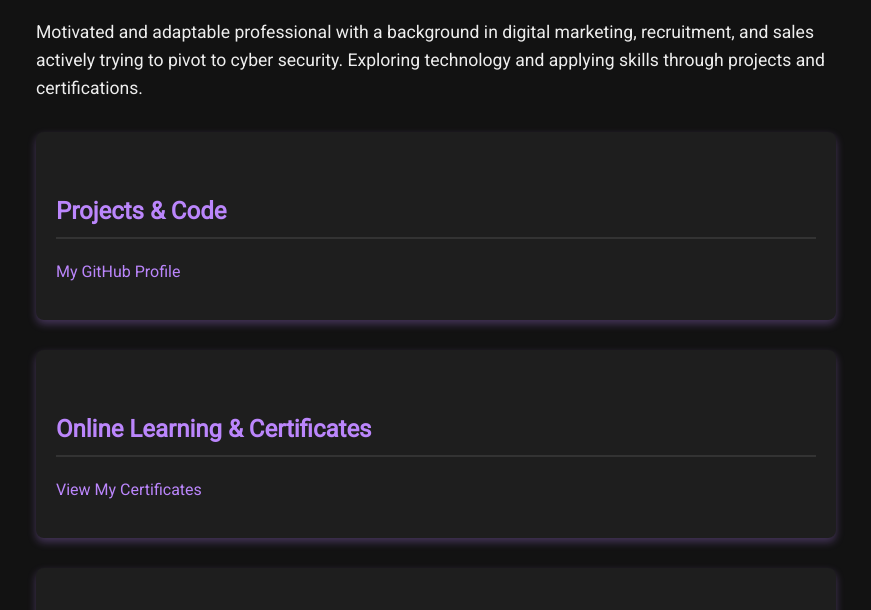
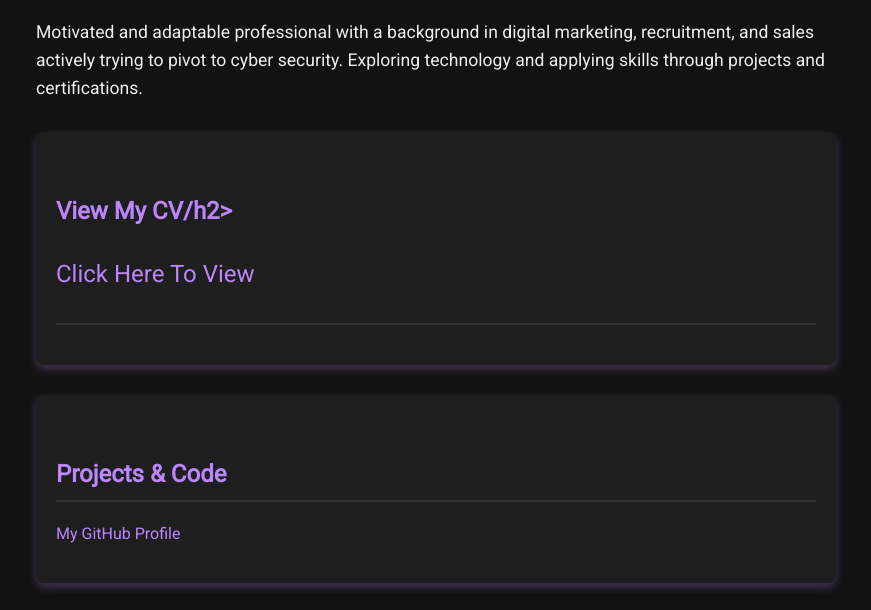
Before and after one commit to Illestonline/illestonline.github.io, a plain HTML site: page index.html in a window 1280 px wide. Shown: the part 151-761 px from the top of the page, without its empty margins (204-1075 px from the left). Drawn offline with Linux system fonts and the light colour scheme.

Commit message:
Update index.html

```diff
--- a/index.html
+++ b/index.html
@@ -73,6 +73,14 @@
   <p>Motivated and adaptable professional with a background in digital marketing, recruitment, and sales actively trying to pivot to cyber security. Exploring technology and applying skills through projects and certifications.</p>
 
   <section>
+    <h2>View My CV/h2>
+    <ul>
+      <li><a href="https://docs.google.com/document/d/17sufq0eM3QovPwR0BcW_YN1xdxzJYsTGO_HJaNaaT5g/edit?usp=sharing" target="_blank" rel="noopener">Click Here To View</a></li>
+      <!-- this links to google docs -->
+    </ul>
+  </section>
+
+  <section>
     <h2>Projects & Code</h2>
     <ul>
       <li><a href="https://github.com/illestonline" target="_blank" rel="noopener">My GitHub Profile</a></li>
```
